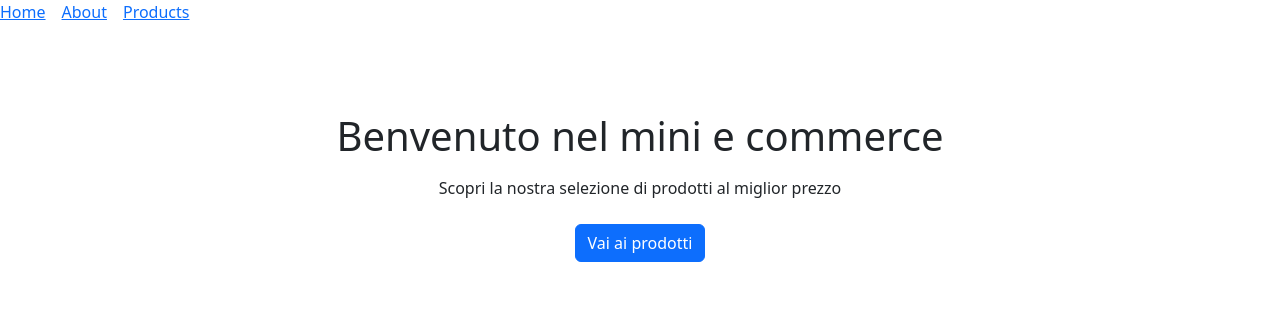
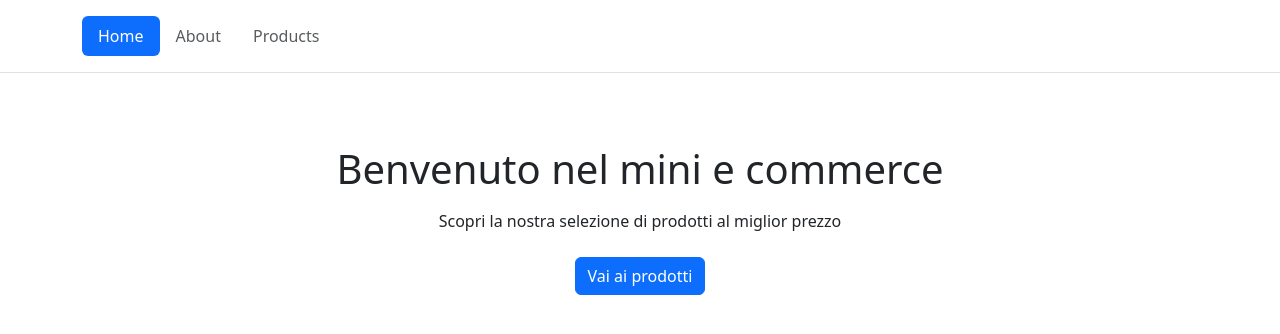
Before and after one commit to Steopa2001/react-router, a React (Vite) app in the folder react-router/: page / in a window 1280 px wide. Shown: the top 334 px of the page. Built offline with nearby package versions, Linux system fonts and the light colour scheme.

Commit message:
feat(navbar): manages the active class on links with NavLink

```diff
--- a/react-router/src/components/Navbar.jsx
+++ b/react-router/src/components/Navbar.jsx
@@ -1,20 +1,35 @@
-import React from "react";
+// components/Navbar.jsx
+// navbar con link attivi
 import { NavLink } from "react-router-dom";
 
 const Navbar = () => {
+  // classi dinamiche per stato attivo
+
+  const linkClass = ({ isActive }) =>
+    `nav-link px-3 ${isActive ? "active" : "text-body-secondary"}`;
+
   return (
-    <nav>
-      <ul className="list-unstyled d-flex">
-        <li className="me-3">
-          <NavLink to={"/"}>Home</NavLink>
-        </li>
-        <li className="me-3">
-          <NavLink to={"/about"}>About</NavLink>
-        </li>
-        <li className="me-3">
-          <NavLink to={"/products"}>Products</NavLink>
-        </li>
-      </ul>
+    <nav className="border-bottom">
+      <div className="container">
+        <ul className="nav nav-pills py-3">
+          {/* usa end per home */}
+          <li className="nav-item">
+            <NavLink to="/" end className={linkClass}>
+              Home
+            </NavLink>
+          </li>
+          <li className="nav-item">
+            <NavLink to="/about" className={linkClass}>
+              About
+            </NavLink>
+          </li>
+          <li className="nav-item">
+            <NavLink to="/products" className={linkClass}>
+              Products
+            </NavLink>
+          </li>
+        </ul>
+      </div>
     </nav>
   );
 };
```
Also changed, not shown: react-router/src/index.css (line endings or trailing spaces).
